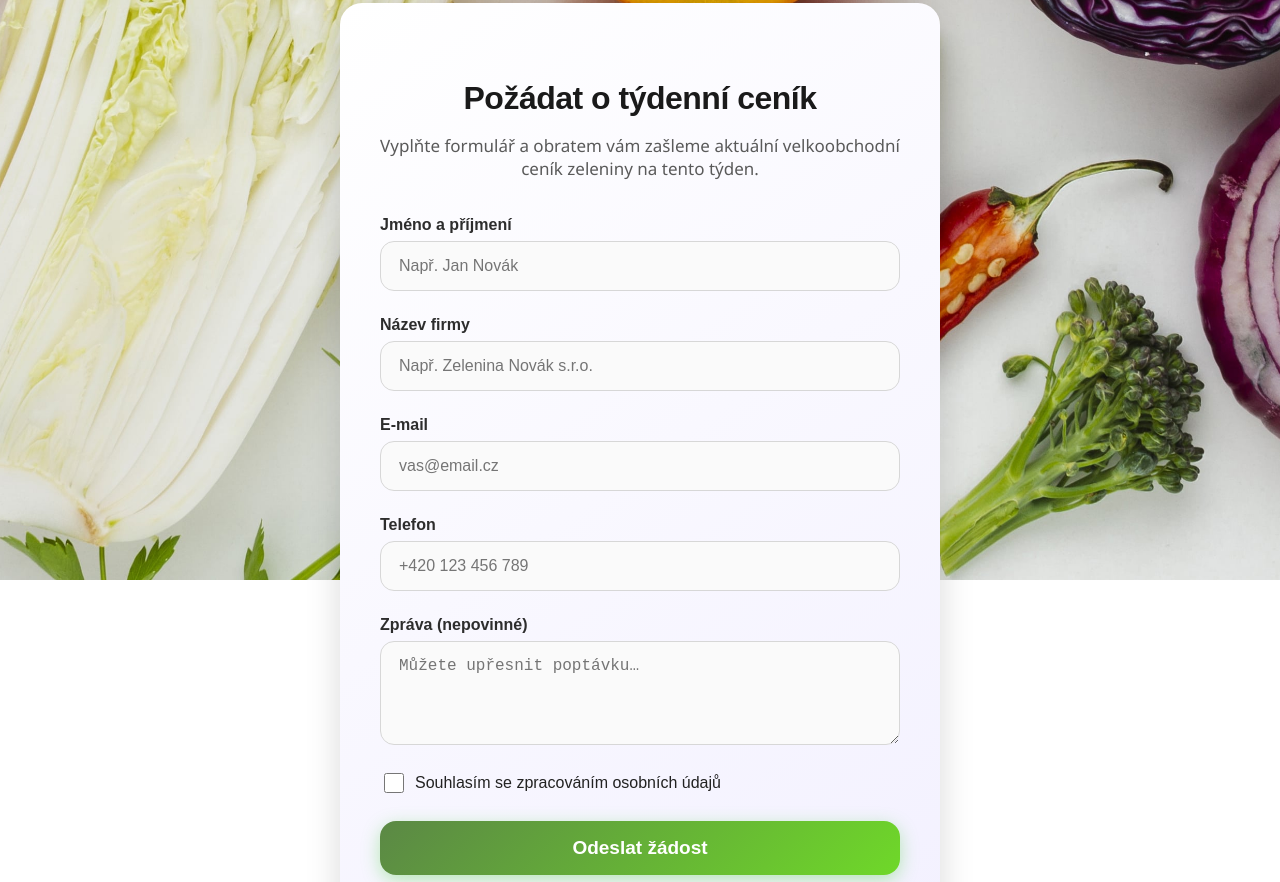
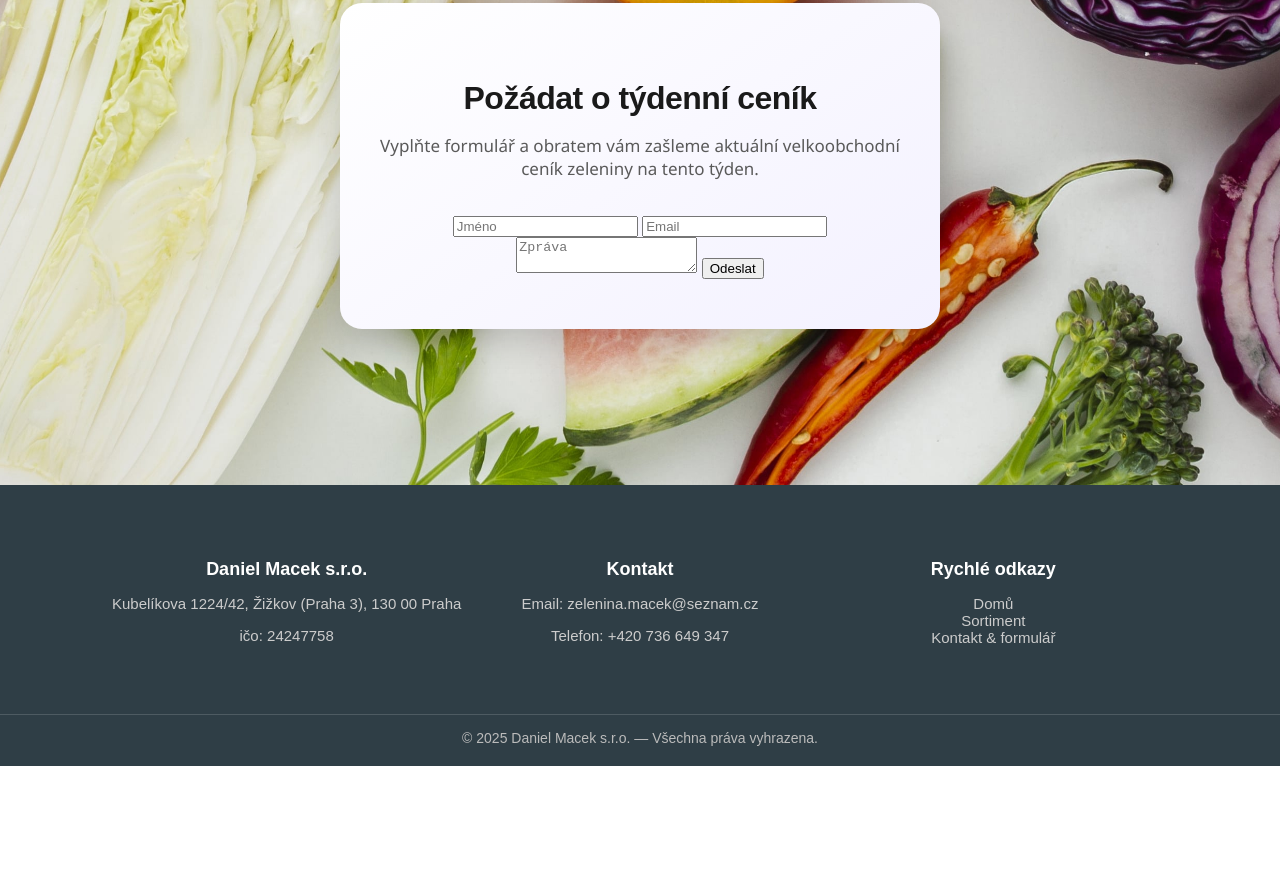
Before and after one commit to macourcz/zeleninamacekcz, a plain HTML site: page kontakt.html in a window 1280 px wide. Shown: the part 998-1880 px from the top of the page. After the commit the page ends 1764 px from the top, so only its background shows below. Drawn offline with Linux system fonts and the light colour scheme.

Commit message:
Update kontakt.html

```diff
--- a/kontakt.html
+++ b/kontakt.html
@@ -123,40 +123,13 @@ document.addEventListener('DOMContentLoaded', () => {
   <h2>Požádat o týdenní ceník</h2>
   <p class="form-desc">Vyplňte formulář a obratem vám zašleme aktuální velkoobchodní ceník zeleniny na tento týden.</p>
 
-  <form class="nice-form" action="#" method="post">
+  <form action="https://formspree.io/f/xvgndrwy" method="POST">
+  <input type="text" name="name" placeholder="Jméno" required>
+  <input type="email" name="email" placeholder="Email" required>
+  <textarea name="message" placeholder="Zpráva" required></textarea>
+  <button type="submit">Odeslat</button>
+</form>
 
-    <div class="form-group">
-      <label>Jméno a příjmení</label>
-      <input type="text" required placeholder="Např. Jan Novák">
-    </div>
-
-    <div class="form-group">
-      <label>Název firmy</label>
-      <input type="text" required placeholder="Např. Zelenina Novák s.r.o.">
-    </div>
-
-    <div class="form-group">
-      <label>E-mail</label>
-      <input type="email" required placeholder="vas@email.cz">
-    </div>
-
-    <div class="form-group">
-      <label>Telefon</label>
-      <input type="text" required placeholder="+420 123 456 789">
-    </div>
-
-    <div class="form-group">
-      <label>Zpráva (nepovinné)</label>
-      <textarea rows="4" placeholder="Můžete upřesnit poptávku…"></textarea>
-    </div>
-
-  <label class="gdpr">
-  <input type="checkbox">
-  Souhlasím se zpracováním osobních údajů
-</label>
-
-    <button type="submit" class="btn-send">Odeslat žádost</button>
-  </form>
 </section>
       </section>
 
```
